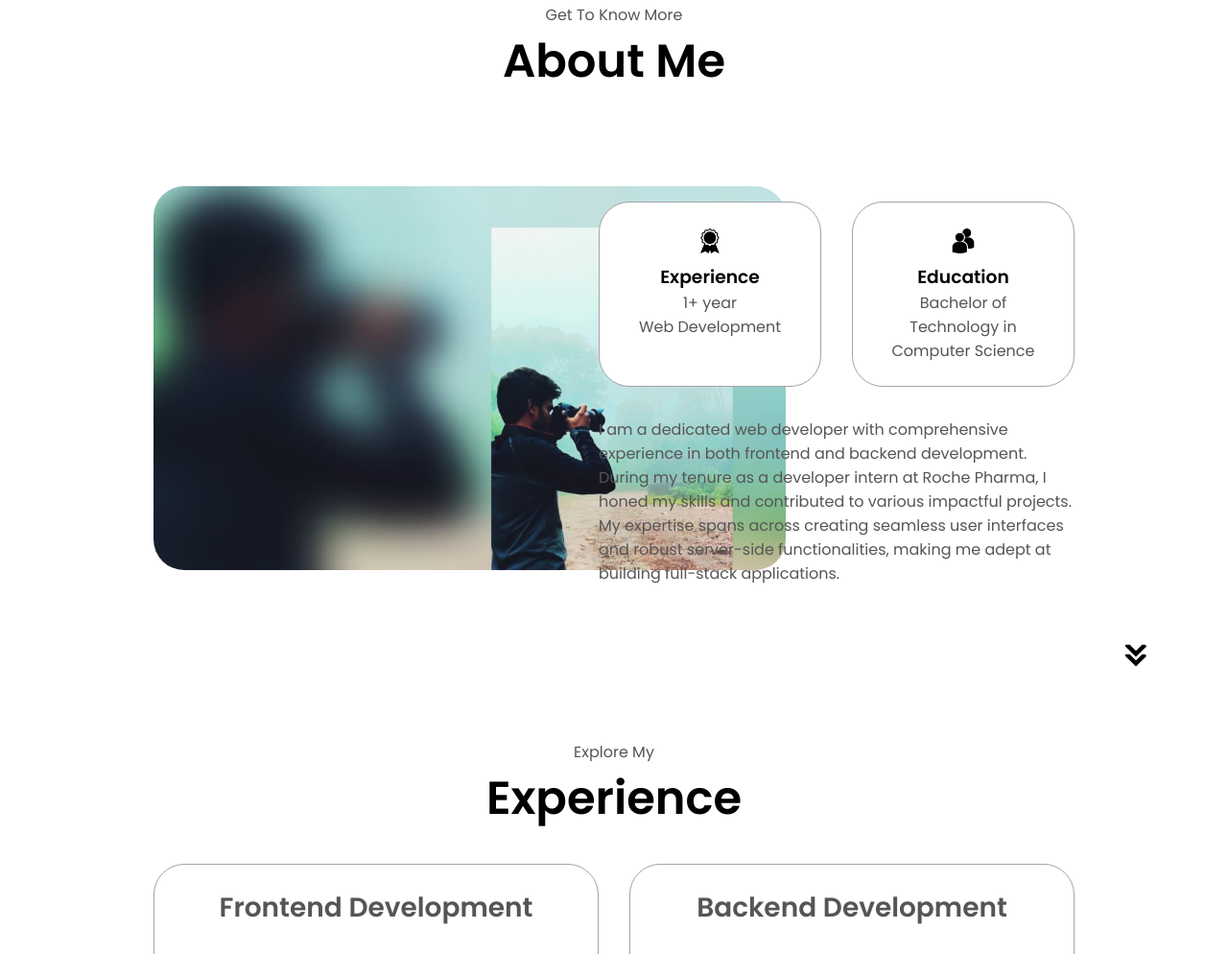
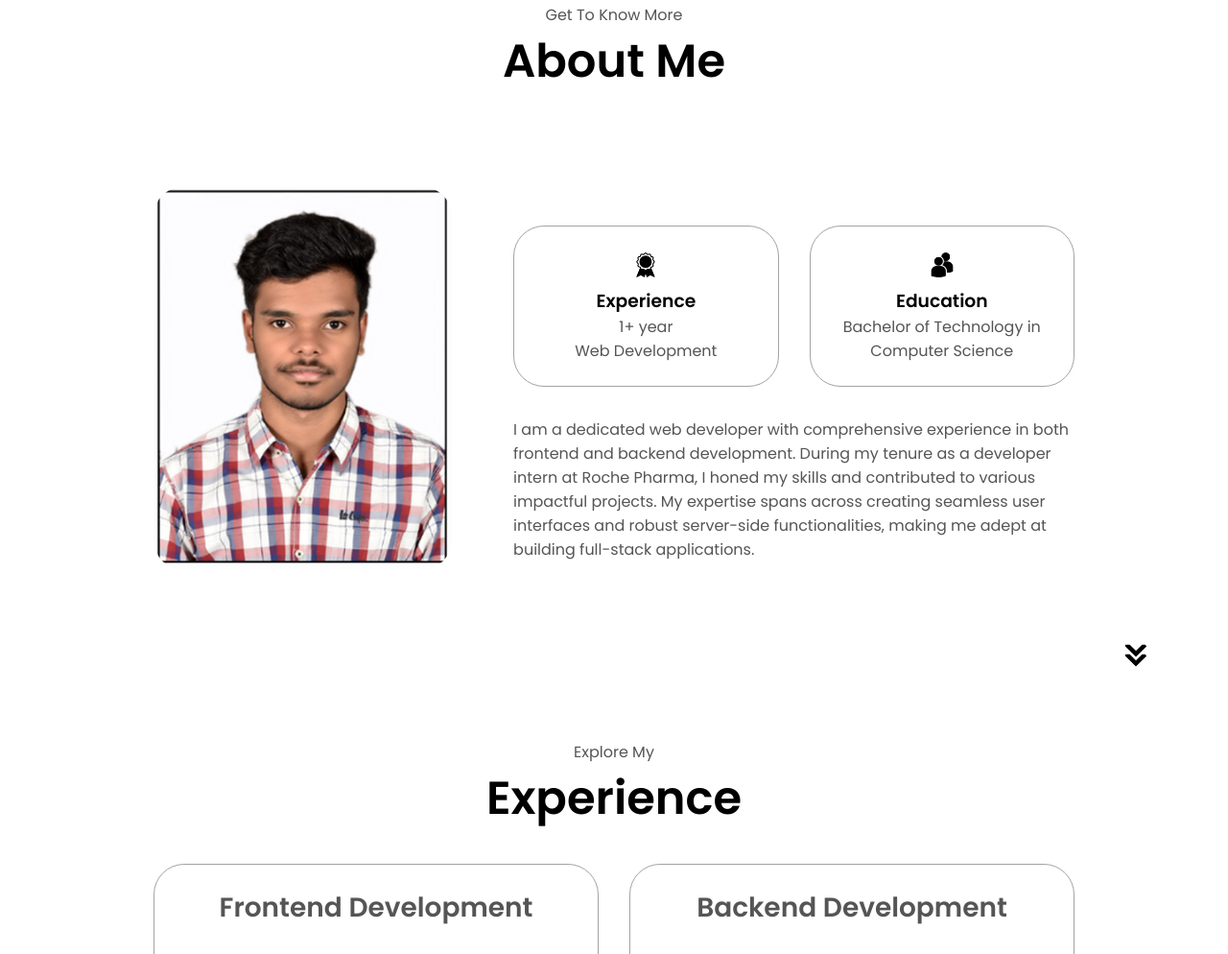
Before and after one commit to chintunikith/Portfolio, a plain HTML site: page index.html in a window 1280 px wide. Shown: the part 925-1919 px from the top of the page at 96% size. Drawn offline with Linux system fonts and the light colour scheme.

Commit message:
Update index.html

```diff
--- a/index.html
+++ b/index.html
@@ -79,7 +79,7 @@
       <div class="section-container">
         <div class="section__pic-container">
           <img
-            src="camera.jpg"
+            src="125014037.jpg"
             alt="Profile picture"
             class="about-pic"
           />
```
